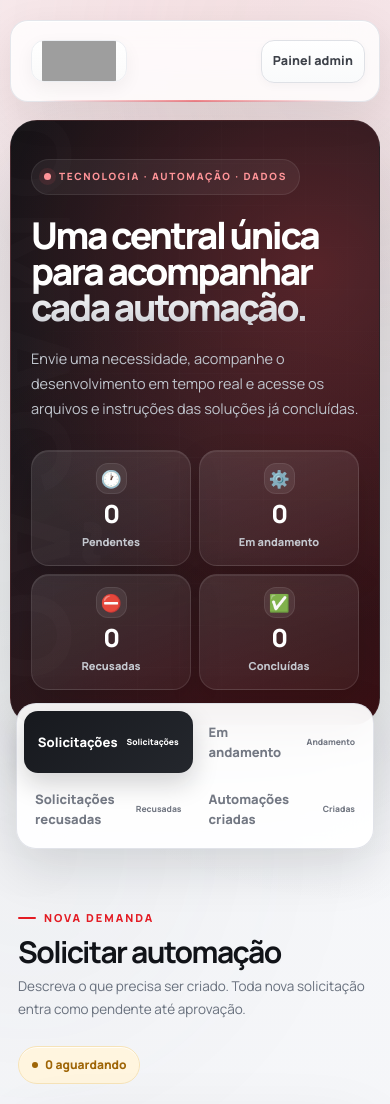
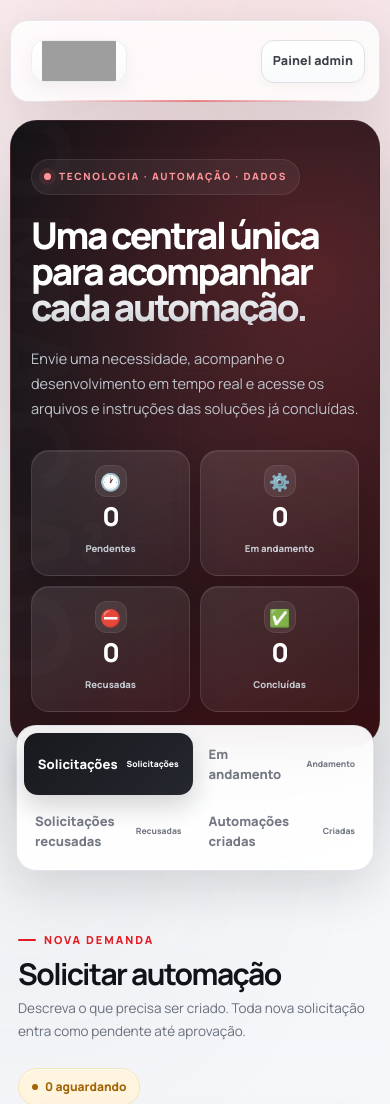
Before and after one commit to DuduSouza10/automations-requester-jt, a Flask app: page / in a window 390 px wide. Shown: the top 1104 px of the page. Run offline with Flask 3, Linux system fonts and the light colour scheme; data that the repository does not hold is empty; some libraries are stand-ins or nearby versions; grey boxes are pictures that could not be loaded.

Commit message:
ALIGNED ASF

```diff
--- a/static/style.css
+++ b/static/style.css
@@ -1270,3 +1270,129 @@ fieldset.field{margin-top:4px;margin-bottom:20px;}
 .public-shell .hero-flow-step{font-size:10.5px;}
 .public-shell .type-badge,.public-shell .change-badge,.public-shell .version-badge,.public-shell .rejected-badge,.public-shell .resubmitted-badge{font-size:9.5px;line-height:1.2;}
 .public-shell .top-actions .system-chip{font-size:11px;}
+
+/* ========================================================================== */
+/* V6.1 - Hero counters: alinhamento rigido e simetrico                       */
+/* ========================================================================== */
+.public-shell .hero-stats{
+  display:grid;
+  grid-template-columns:repeat(4,minmax(0,1fr));
+  gap:10px;
+  align-items:stretch;
+}
+
+.public-shell .hero-stats>div{
+  min-height:132px;
+  padding:16px 12px!important;
+  display:grid!important;
+  grid-template-columns:1fr!important;
+  grid-template-rows:38px 34px 30px!important;
+  align-content:center;
+  justify-items:center;
+  align-items:center;
+  row-gap:5px;
+  text-align:center;
+  box-sizing:border-box;
+}
+
+.public-shell .hero-stats .stat-icon{
+  grid-column:1!important;
+  grid-row:1!important;
+  width:38px;
+  height:38px;
+  min-width:38px;
+  min-height:38px;
+  margin:0!important;
+  display:grid!important;
+  place-items:center;
+  align-self:center;
+  justify-self:center;
+  font-size:20px;
+  line-height:1;
+}
+
+.public-shell .hero-stats>div>strong{
+  grid-column:1!important;
+  grid-row:2!important;
+  width:100%;
+  min-height:34px;
+  margin:0!important;
+  display:flex!important;
+  align-items:center;
+  justify-content:center;
+  align-self:center;
+  justify-self:stretch;
+  font-size:32px!important;
+  line-height:34px!important;
+  font-variant-numeric:tabular-nums;
+  letter-spacing:-.035em;
+}
+
+.public-shell .hero-stats>div>span:last-child{
+  grid-column:1!important;
+  grid-row:3!important;
+  width:100%;
+  min-height:30px;
+  margin:0!important;
+  padding:0 2px;
+  display:flex!important;
+  align-items:center;
+  justify-content:center;
+  align-self:center;
+  justify-self:stretch;
+  font-size:10.5px!important;
+  line-height:1.2!important;
+  font-weight:750;
+  text-align:center;
+  white-space:normal;
+}
+
+@media(max-width:860px){
+  .public-shell .hero-stats>div{
+    min-height:122px;
+    grid-template-rows:35px 31px 28px!important;
+    padding:14px 9px!important;
+  }
+  .public-shell .hero-stats .stat-icon{
+    width:35px;
+    height:35px;
+    min-width:35px;
+    min-height:35px;
+    font-size:18px;
+  }
+  .public-shell .hero-stats>div>strong{
+    min-height:31px;
+    font-size:28px!important;
+    line-height:31px!important;
+  }
+  .public-shell .hero-stats>div>span:last-child{
+    min-height:28px;
+    font-size:9.5px!important;
+  }
+}
+
+@media(max-width:620px){
+  .public-shell .hero-stats{
+    grid-template-columns:1fr 1fr;
+  }
+  .public-shell .hero-stats>div{
+    min-height:112px;
+    grid-template-rows:32px 29px 25px!important;
+  }
+  .public-shell .hero-stats .stat-icon{
+    width:32px!important;
+    height:32px!important;
+    min-width:32px!important;
+    min-height:32px!important;
+    font-size:17px!important;
+  }
+  .public-shell .hero-stats>div>strong{
+    min-height:29px;
+    font-size:26px!important;
+    line-height:29px!important;
+  }
+  .public-shell .hero-stats>div>span:last-child{
+    min-height:25px;
+    font-size:9.5px!important;
+  }
+}
```
